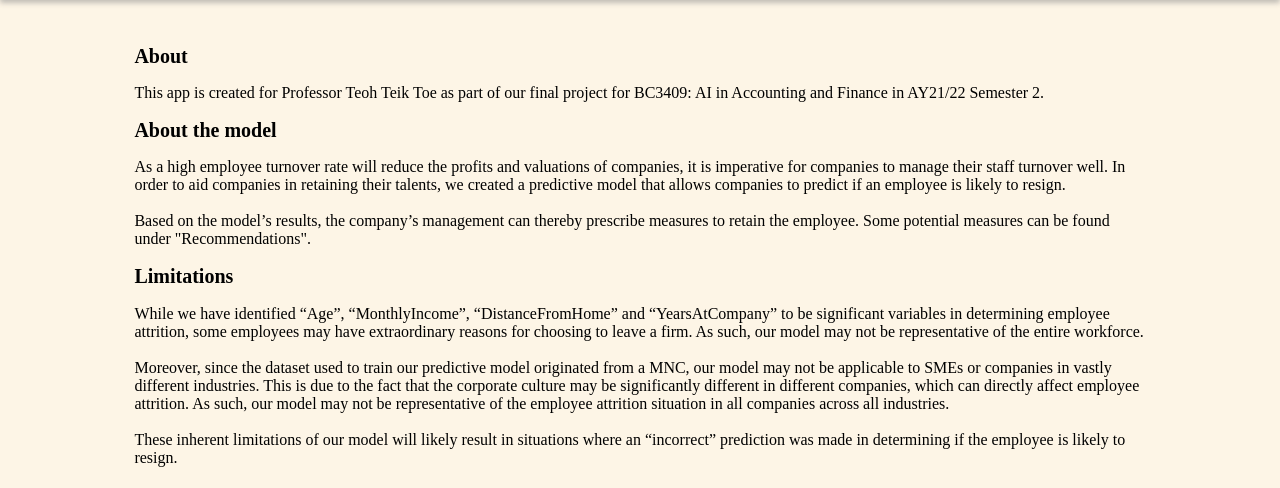
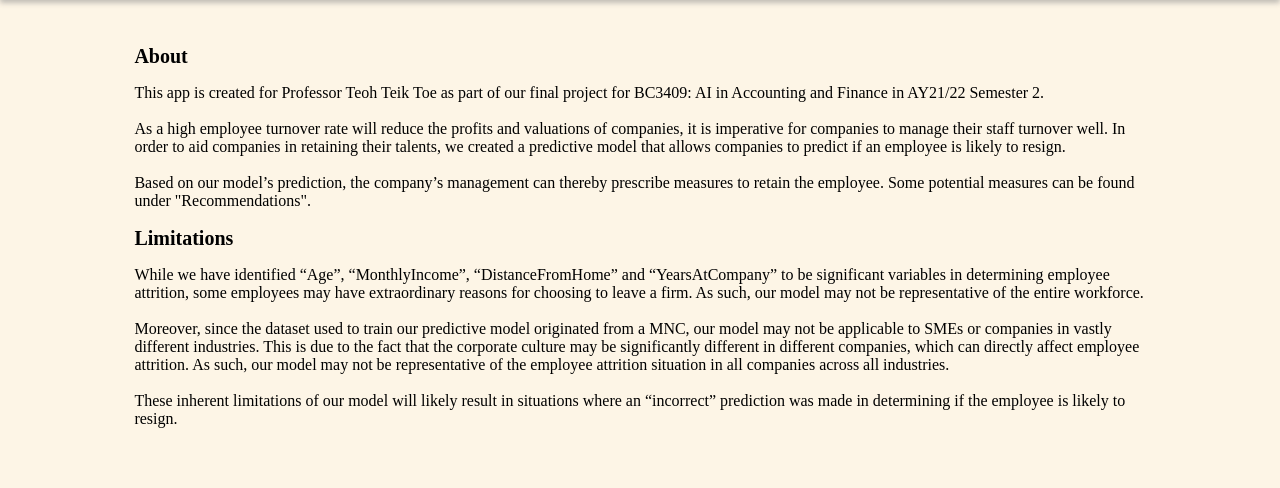
Before and after one commit to kit-00/bc3409_project, a Flask app: page /about in a window 1280 px wide. Shown: the part 60-548 px from the top of the page. Run offline with Flask 2, Linux system fonts and the light colour scheme.

Commit message:
Update about.html

```diff
--- a/templates/about.html
+++ b/templates/about.html
@@ -13,12 +13,11 @@
     <div class="recommendations-wrapper">
         <div class="recommendations">
             <h2>About</h2>
-            <div class="para">This app is created for Professor Teoh Teik Toe as part of our final project for BC3409: AI in Accounting and Finance in AY21/22 Semester 2.</div>
-
-            <h2>About the model</h2>
-            <div class="para">As a high employee turnover rate will reduce the profits and valuations of companies, it is imperative for companies to manage their staff turnover well. In order to aid companies in retaining their talents, we created a predictive model that allows companies to predict if an employee is likely to resign.
+            <div class="para">This app is created for Professor Teoh Teik Toe as part of our final project for BC3409: AI in Accounting and Finance in AY21/22 Semester 2.
                 <br>
-                <br> Based on the model’s results, the company’s management can thereby prescribe measures to retain the employee. Some potential measures can be found under "Recommendations". </div>
+                <br> As a high employee turnover rate will reduce the profits and valuations of companies, it is imperative for companies to manage their staff turnover well. In order to aid companies in retaining their talents, we created a predictive model that allows companies to predict if an employee is likely to resign.
+                <br>
+                <br> Based on our model’s prediction, the company’s management can thereby prescribe measures to retain the employee. Some potential measures can be found under "Recommendations". </div>
 
 
             <h2>Limitations</h2>
```
